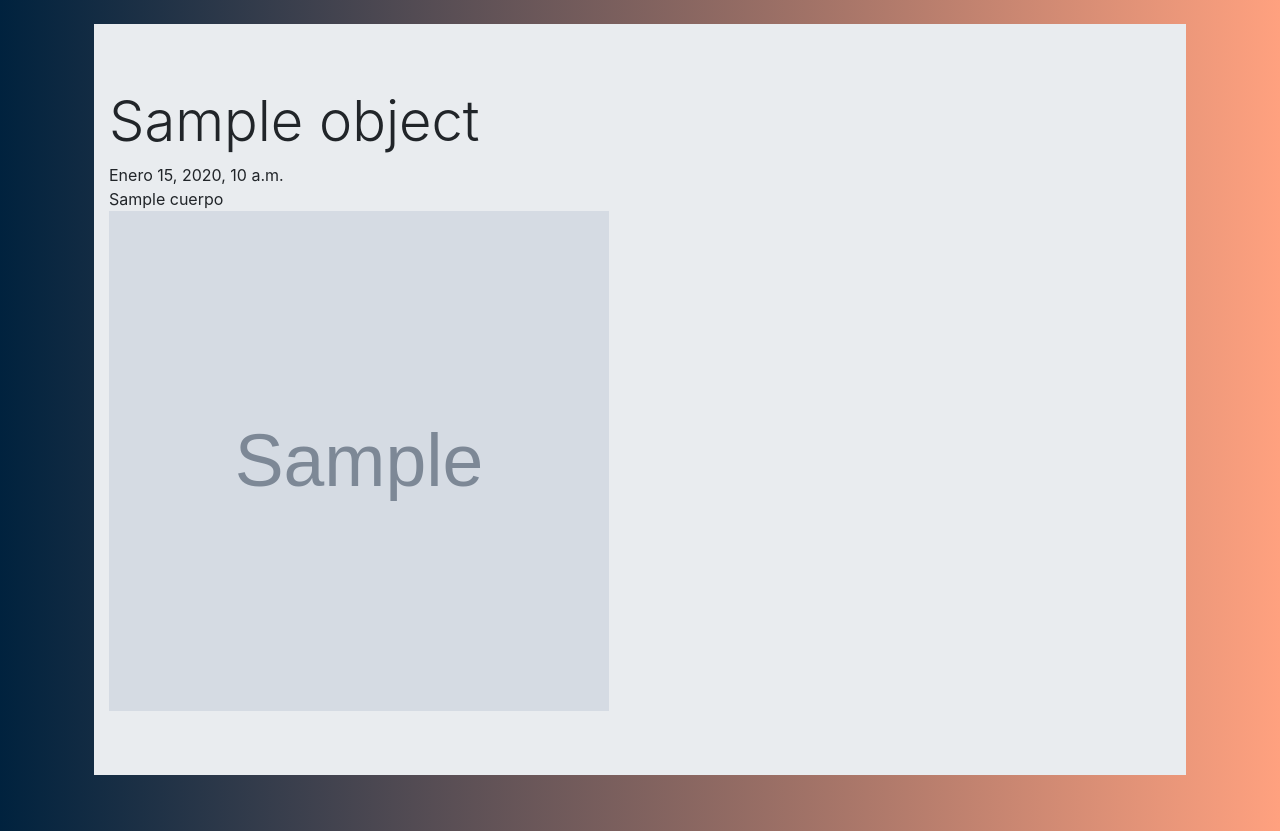
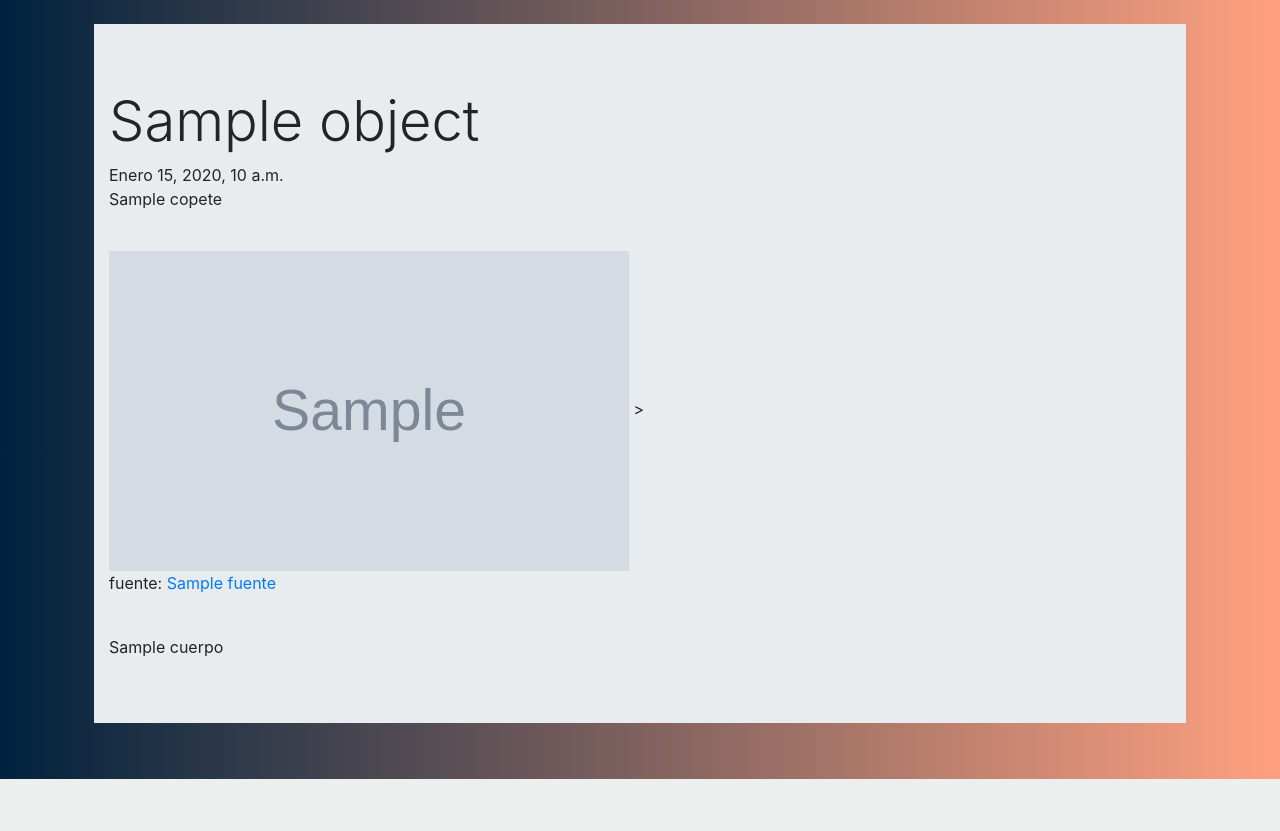
Before and after one commit to Nicovalle06/Grupo-5, a Django app: template RepositorioESI/esi/templates/noticias/detalles.html in a window 1280 px wide. Shown: the part 56-887 px from the top of the page. After the commit the page ends 835 px from the top, so only its background shows below. Run offline with Django 3.2, Linux system fonts and the light colour scheme; the template is opened without the code that fills it: most values are stand-ins (such as "Sample title", 1, 10 or a date in 2020); grey boxes marked "Sample" are stand-in pictures; parts of the project's set-up code (start-up, migrations or seed data) failed here and were passed over; some libraries are stand-ins or nearby versions.

Commit message:
noticias v.2.0

```diff
--- a/RepositorioESI/esi/apps/noticias/models.py
+++ b/RepositorioESI/esi/apps/noticias/models.py
@@ -10,9 +10,11 @@ from django.contrib import admin
 class New(models.Model):
 	titulo = models.CharField(max_length=200)
 	autor = models.CharField(max_length=200)
+	copete = models.TextField()
 	cuerpo = models.TextField()
 	imagen = models.ImageField()
 	fecha_publicacion = models.DateTimeField(default=timezone.now)
+	fuente = models.CharField(max_length=400)
 
 	def __str__(self):
 		return self.titulo
--- a/RepositorioESI/esi/templates/noticias/detalles.html
+++ b/RepositorioESI/esi/templates/noticias/detalles.html
@@ -6,9 +6,20 @@
     <h1 class="display-4">{{object.titulo}}</h1>
     {{object.fecha_publicacion}}
     <br>
+    <p>{{object.copete}} </p>
+    <br>
+    {% if object.imagen %}
+        <a href="{{object.fuente}}">
+          <img src="{{object.imagen.url}}" width= 520 height= 320 alt="es la imagen de la noticia" title="autor: {{object.autor}} fuente: {{object.fuente}} ">
+        </a>>
+        {% else %}
+          <p>NO HAY IMAGEN PARA MOSTRAR</p>
+    {% endif %}
+    <br>
+    <p>fuente: <a href="{{object.fuente}}">{{object.fuente}}</a> </p>
+    <br>
     {{object.cuerpo}}
     <br>
-    <img src="{{object.imagen.url}}" width="500" height="500">
   </div>
 </div>
 
--- a/RepositorioESI/esi/templates/noticias/nota.html
+++ b/RepositorioESI/esi/templates/noticias/nota.html
@@ -2,7 +2,7 @@
 {%block content%}
 <div class="jumbotron jumbotron-fluid">
   <div class="container">
-    <h1 class="display-4">noti</h1>
+    <h1 class="display-4">noticias</h1>
 
 
 
@@ -13,9 +13,9 @@
         <h5 class="card-title">{{p.titulo}}</h5>
         {{p.autor}}
         {% if p.imagen %}
-          <img src="{{p.imagen.url}}" width="100" height="100">
+          <img src="{{p.imagen.url}}" width="170" height="110" alt="esto es la imagen de la noticia">
         {% else %}
-          <p>NO TENGO IMAGEN</p>
+          <p>NO HAY IMAGEN PARA MOSTRAR</p>
         {% endif %}
         <a href="{% url 'noticias:detalles' p.id %}" class="btn btn-primary">Ver</a>
       </div>
```
Also changed, not shown: RepositorioESI/esi/media/BB162zMz_iYyAwys.jpg (added), RepositorioESI/esi/media/BB162zMz_uLzR5Jm.jpg (added), RepositorioESI/esi/media/UD7SDSJKAVBHDE.jpg (added), RepositorioESI/esi/media/UD7SDSJKAVBHDE4FHBPQB2J7DQ.jpg (added).
